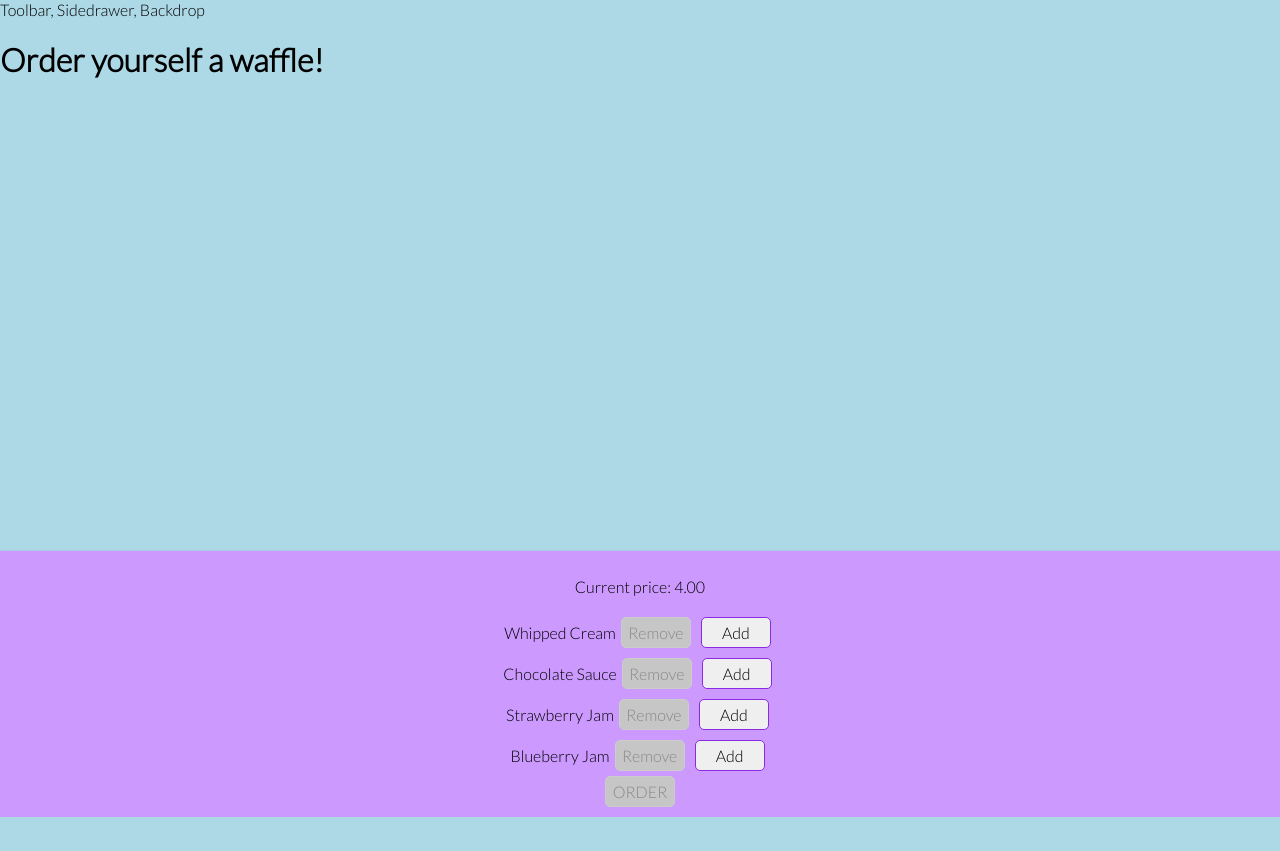
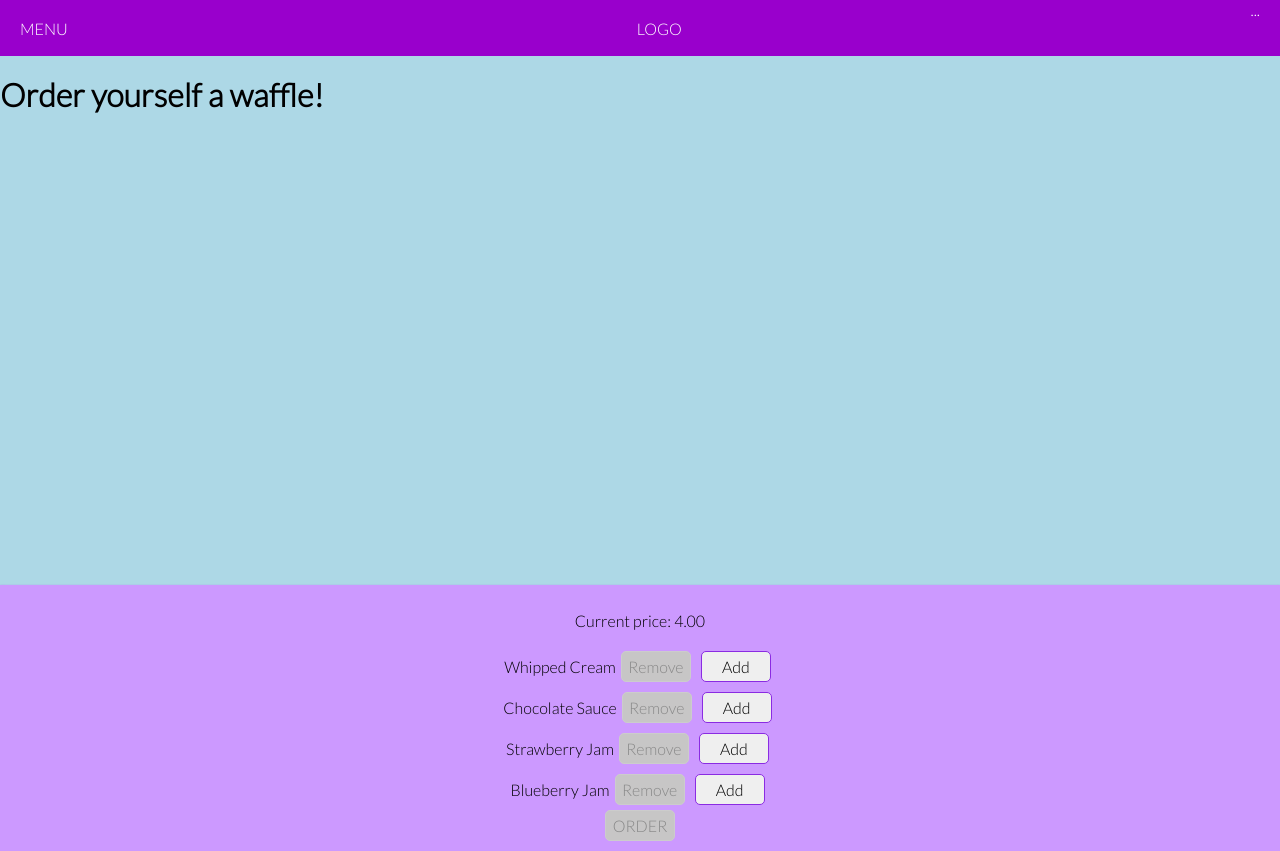
Before and after one commit to annametsapelto/WaffleMaker, a React (Create React App) app: page / in a window 1280 px wide. Before the commit the page ends 817 px from the top, so only its background shows below. Built offline with nearby package versions, Linux system fonts and the light colour scheme.

Commit message:
Add toolbar and adjust margins

```diff
--- a/src/Components/Layout/Layout.css
+++ b/src/Components/Layout/Layout.css
@@ -1,3 +1,3 @@
 .Content {
-    margin-top: 15px;
+    margin-top: 75px;
 }
--- a/src/Components/Layout/Layout.js
+++ b/src/Components/Layout/Layout.js
@@ -1,15 +1,12 @@
 import React from 'react';
 import Aux from '../../hoc/Auxiliary';
-import classes from './Layout.css';
+import './Layout.css';
+import Toolbar from '../Navigation/Toolbar/Toolbar';
 
 const layout = (props) => (
     <Aux>
-      <div>
-          Toolbar,
-          Sidedrawer,
-          Backdrop
-      </div>
-      <main className={classes.Content}>
+      <Toolbar></Toolbar>
+      <main className="Content">
           {props.children}
       </main>
     </Aux>
--- /dev/null
+++ b/src/Components/Navigation/Toolbar/Toolbar.css
@@ -0,0 +1,18 @@
+.Toolbar {
+    height: 56px;
+    width: 100%;
+    position: fixed;
+    left: 0;
+    top: 0;
+    background-color: #9900cc;
+    color: white;
+    display: flex;
+    justify-content: space-between;
+    align-items: center;
+    padding: 0 20px;
+    box-sizing: border-box;
+    z-index: 90;
+}
+.Toolbar nav {
+    height: 100%;
+}
--- /dev/null
+++ b/src/Components/Navigation/Toolbar/Toolbar.js
@@ -0,0 +1,12 @@
+import React from 'react';
+import './Toolbar.css';
+
+const toolbar = (props) => (
+    <header className="Toolbar">
+        <div>MENU</div>
+        <div>LOGO</div>
+        <nav>...</nav>
+    </header>
+)
+
+export default toolbar;
```
